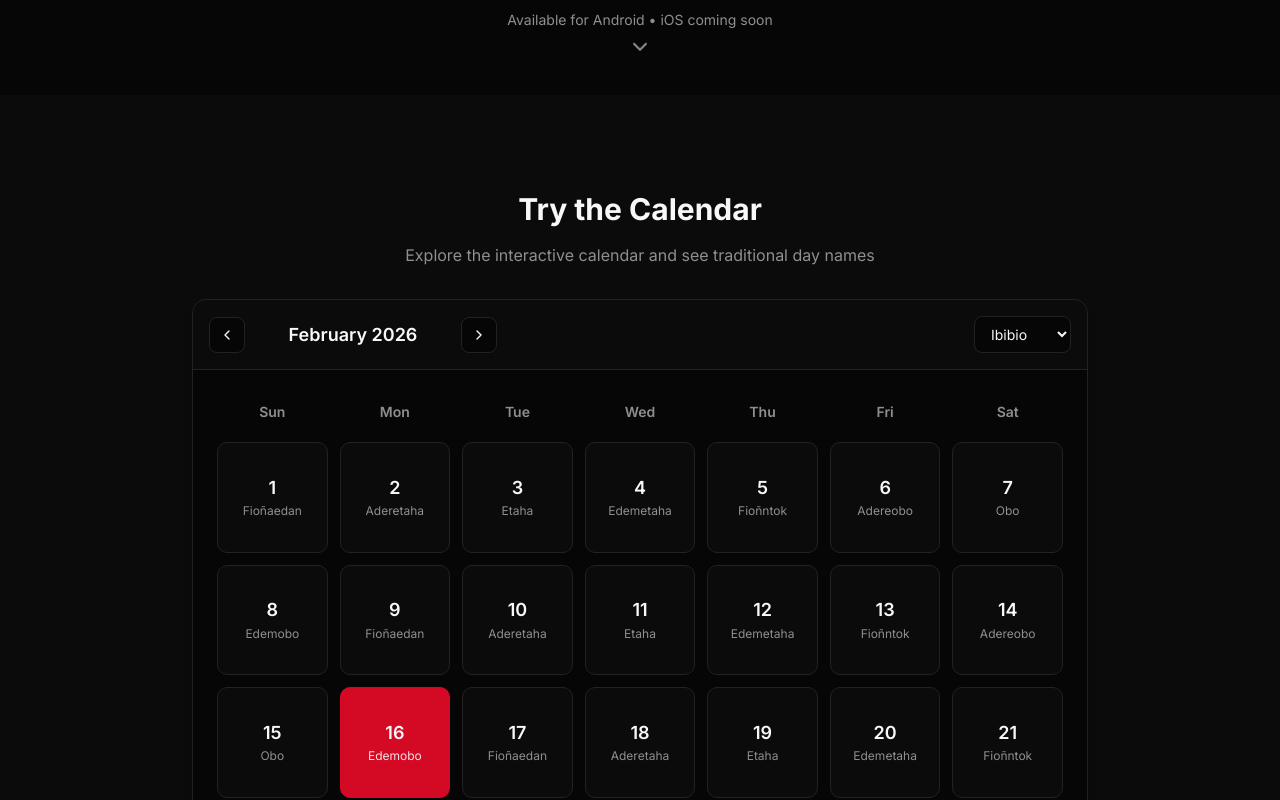
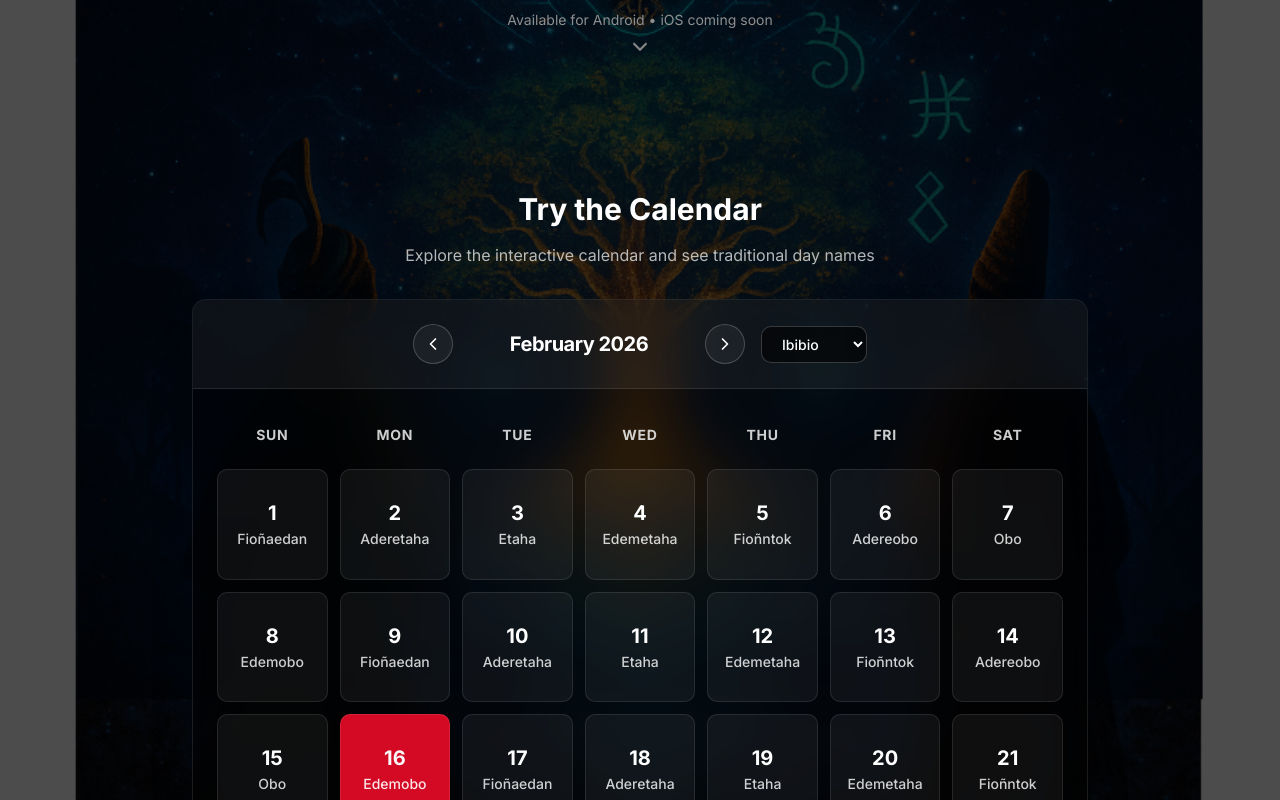
Before and after one commit to Usenudua/usenudua, a Next.js app: page / in a window 1280 px wide. Shown: the part 705-1505 px from the top of the page. Built offline with nearby package versions, Linux system fonts and the light colour scheme.

Commit message:
Update background with usenudua.webp and refine UI with glassmorphism and centered calendar

```diff
--- a/app/globals.css
+++ b/app/globals.css
@@ -4,10 +4,10 @@
 @custom-variant dark (&:is(.dark *));
 
 :root {
-  /* Updated theme for Usenudua brand - dark background with red accents */
-  --background: oklch(0.12 0 0);
+  /* Updated theme for Usenudua brand - semi-transparent backgrounds for glass effect */
+  --background: rgba(10, 10, 10, 0.4);
   --foreground: oklch(0.98 0 0);
-  --card: oklch(0.15 0 0);
+  --card: rgba(255, 255, 255, 0.03);
   --card-foreground: oklch(0.98 0 0);
   --popover: oklch(0.15 0 0);
   --popover-foreground: oklch(0.98 0 0);
@@ -15,14 +15,14 @@
   --primary-foreground: oklch(0.98 0 0);
   --secondary: oklch(0.2 0 0);
   --secondary-foreground: oklch(0.98 0 0);
-  --muted: oklch(0.25 0 0);
+  --muted: rgba(255, 255, 255, 0.05);
   --muted-foreground: oklch(0.65 0 0);
   --accent: oklch(0.55 0.22 25);
   --accent-foreground: oklch(0.98 0 0);
   --destructive: oklch(0.577 0.245 27.325);
   --destructive-foreground: oklch(0.98 0 0);
-  --border: oklch(0.25 0 0);
-  --input: oklch(0.2 0 0);
+  --border: rgba(255, 255, 255, 0.1);
+  --input: rgba(255, 255, 255, 0.05);
   --ring: oklch(0.55 0.22 25);
   --chart-1: oklch(0.55 0.22 25);
   --chart-2: oklch(0.6 0.118 184.704);
@@ -120,7 +120,15 @@
   * {
     @apply border-border outline-ring/50;
   }
+
   body {
-    @apply bg-background text-foreground;
+    @apply bg-background text-foreground min-h-screen relative;
+    background-image:
+      linear-gradient(rgba(0, 0, 0, 0.7), rgba(0, 0, 0, 0.7)),
+      url('/usenudua.webp');
+    background-size: cover;
+    background-position: center;
+    background-attachment: fixed;
+    background-repeat: no-repeat;
   }
 }
--- a/components/faq.tsx
+++ b/components/faq.tsx
@@ -52,7 +52,7 @@ const faqs = [
 
 export function FAQ() {
   return (
-    <section id="faq" className="py-24 bg-card">
+    <section id="faq" className="py-24">
       <div className="container mx-auto px-4 md:px-6">
         <div className="mb-16 text-center">
           <h2 className="mb-4 text-balance text-4xl font-bold tracking-tight md:text-5xl">
--- a/components/features.tsx
+++ b/components/features.tsx
@@ -60,7 +60,7 @@ export function Features() {
           {features.map((feature) => (
             <div
               key={feature.title}
-              className="group relative overflow-hidden rounded-xl border border-border bg-card p-6 transition-all hover:border-primary/50"
+              className="group relative overflow-hidden rounded-xl border border-white/10 bg-black/20 backdrop-blur-md p-6 transition-all hover:border-primary/50 hover:bg-black/30"
             >
               <div className="mb-4 inline-flex h-12 w-12 items-center justify-center rounded-lg bg-primary/10 text-primary">
                 <feature.icon className="h-6 w-6" />
--- a/components/header.tsx
+++ b/components/header.tsx
@@ -20,7 +20,7 @@ export function Header() {
   }
 
   return (
-    <header className="fixed top-0 left-0 right-0 z-50 border-b border-border/40 bg-background/95 backdrop-blur supports-[backdrop-filter]:bg-background/60">
+    <header className="fixed top-0 left-0 right-0 z-50 border-b border-white/10 bg-black/20 backdrop-blur-md">
       <div className="container mx-auto px-4 md:px-6">
         {/* Top row: Logo and Title */}
         <div className="flex h-16 items-center justify-between">
--- a/components/hero.tsx
+++ b/components/hero.tsx
@@ -29,12 +29,12 @@ export function Hero() {
           Cultural Calendar for Modern Times
         </div>
 
-        <h1 className="mb-6 text-balance text-3xl font-bold leading-tight tracking-tight sm:text-4xl md:text-5xl lg:text-6xl xl:text-7xl">
+        <h1 className="mb-6 text-balance text-3xl font-bold leading-tight tracking-tight sm:text-4xl md:text-5xl lg:text-6xl xl:text-7xl text-white">
           Experience Time Through
           <span className="block text-primary">Ibibio, Annañ, Oro, Efik & other Cultures</span>
         </h1>
 
-        <p className="mx-auto mb-12 max-w-2xl text-pretty text-base leading-relaxed text-muted-foreground sm:text-lg md:text-xl">
+        <p className="mx-auto mb-12 max-w-2xl text-pretty text-base leading-relaxed text-white/80 sm:text-lg md:text-xl">
           Usenudua brings cultural heritage to your daily planning. Discover the rich tradition of Ibibio, Annañ, Oro,
           Efik names, market days, deities, and ritual observances while staying organized with a modern, beautiful
           calendar.
--- a/components/interactive-calendar.tsx
+++ b/components/interactive-calendar.tsx
@@ -58,45 +58,45 @@ export function InteractiveCalendar() {
   }
 
   return (
-    <section id="calendar" className="py-24 bg-card">
+    <section id="calendar" className="py-24">
       <div className="container mx-auto px-4">
         <div className="mx-auto max-w-4xl">
-          <div className="mb-8 text-center">
+          <div className="mb-8 text-center text-white">
             <h2 className="mb-4 text-3xl font-bold text-balance">Try the Calendar</h2>
-            <p className="text-muted-foreground text-pretty">
+            <p className="text-white/70 text-pretty">
               Explore the interactive calendar and see traditional day names
             </p>
           </div>
 
-          <div className="rounded-xl border border-border bg-background shadow-lg overflow-hidden">
+          <div className="rounded-xl border border-white/10 bg-black/30 backdrop-blur-xl shadow-2xl overflow-hidden">
             {/* Controls */}
-            <div className="flex flex-wrap items-center justify-between gap-4 border-b border-border bg-muted/20 p-4">
-              <div className="flex items-center gap-2">
+            <div className="flex flex-col sm:flex-row items-center justify-center gap-4 border-b border-white/10 bg-white/5 p-6">
+              <div className="flex items-center justify-center gap-4 w-full sm:w-auto">
                 <button
                   onClick={prevMonth}
-                  className="flex h-9 w-9 items-center justify-center rounded-md border border-border bg-background transition-colors hover:bg-muted"
+                  className="flex h-10 w-10 items-center justify-center rounded-full border border-white/20 bg-white/5 transition-all hover:bg-white/10 hover:scale-110 active:scale-95 text-white"
                   aria-label="Previous month"
                 >
-                  <ChevronLeft className="h-4 w-4" />
+                  <ChevronLeft className="h-5 w-5" />
                 </button>
-                <div className="min-w-[160px] sm:min-w-[200px] text-center">
-                  <span className="text-base sm:text-lg font-semibold">
+                <div className="min-w-[180px] sm:min-w-[220px] text-center">
+                  <span className="text-lg sm:text-xl font-bold text-white tracking-tight">
                     {monthNames[month]} {year}
                   </span>
                 </div>
                 <button
                   onClick={nextMonth}
-                  className="flex h-9 w-9 items-center justify-center rounded-md border border-border bg-background transition-colors hover:bg-muted"
+                  className="flex h-10 w-10 items-center justify-center rounded-full border border-white/20 bg-white/5 transition-all hover:bg-white/10 hover:scale-110 active:scale-95 text-white"
                   aria-label="Next month"
                 >
-                  <ChevronRight className="h-4 w-4" />
+                  <ChevronRight className="h-5 w-5" />
                 </button>
               </div>
 
               <select
                 value={selectedLanguage}
                 onChange={(e) => setSelectedLanguage(e.target.value as SupportLang)}
-                className="rounded-md border border-border bg-background px-3 py-2 text-sm transition-colors hover:bg-muted focus:outline-none focus:ring-2 focus:ring-ring"
+                className="rounded-lg border border-white/20 bg-black/60 px-4 py-2 text-sm font-medium transition-all hover:bg-black/80 focus:outline-none focus:ring-2 focus:ring-primary text-white cursor-pointer"
               >
                 <option value="ibibio">Ibibio</option>
                 <option value="efik">Efik</option>
@@ -113,7 +113,7 @@ export function InteractiveCalendar() {
                 {dayHeaders.map((header) => (
                   <div
                     key={header}
-                    className="flex items-center justify-center py-1 sm:py-2 text-[9px] xs:text-[10px] sm:text-xs md:text-sm font-semibold text-muted-foreground"
+                    className="flex items-center justify-center py-2 sm:py-3 text-[10px] sm:text-xs md:text-sm font-bold text-white uppercase tracking-wider opacity-80"
                   >
                     {header}
                   </div>
@@ -135,18 +135,18 @@ export function InteractiveCalendar() {
                     <div
                       key={day}
                       className={`
-                        group relative aspect-square rounded border sm:rounded-lg border-border p-0.5 sm:p-2 transition-all hover:border-primary
-                        ${isTodayDate ? "border-primary bg-primary text-primary-foreground" : "bg-card"}
+                        group relative aspect-square rounded border sm:rounded-lg border-white/10 p-0.5 sm:p-2 transition-all hover:border-primary/50
+                        ${isTodayDate ? "border-primary bg-primary text-primary-foreground" : "bg-white/5 hover:bg-white/10"}
                       `}
                     >
                       <div className="flex h-full flex-col items-center justify-center text-center gap-0 sm:gap-1">
                         <span
-                          className={`text-[11px] xs:text-xs sm:text-base md:text-lg font-semibold leading-tight ${isTodayDate ? "" : "text-foreground"}`}
+                          className={`text-[12px] xs:text-sm sm:text-lg md:text-xl font-bold leading-tight ${isTodayDate ? "" : "text-white"}`}
                         >
                           {day}
                         </span>
                         <span
-                          className={`text-[7px] xs:text-[8px] sm:text-[10px] md:text-xs leading-tight max-w-full truncate px-0.5 ${isTodayDate ? "opacity-90" : "text-muted-foreground"}`}
+                          className={`text-[8px] xs:text-[10px] sm:text-[11px] md:text-sm font-medium leading-tight max-w-full truncate px-1 ${isTodayDate ? "text-white/90" : "text-white/80 group-hover:text-white"}`}
                           title={dayLabel}
                         >
                           {dayLabel}
```
Also changed, not shown: public/usenudua.webp (added).
